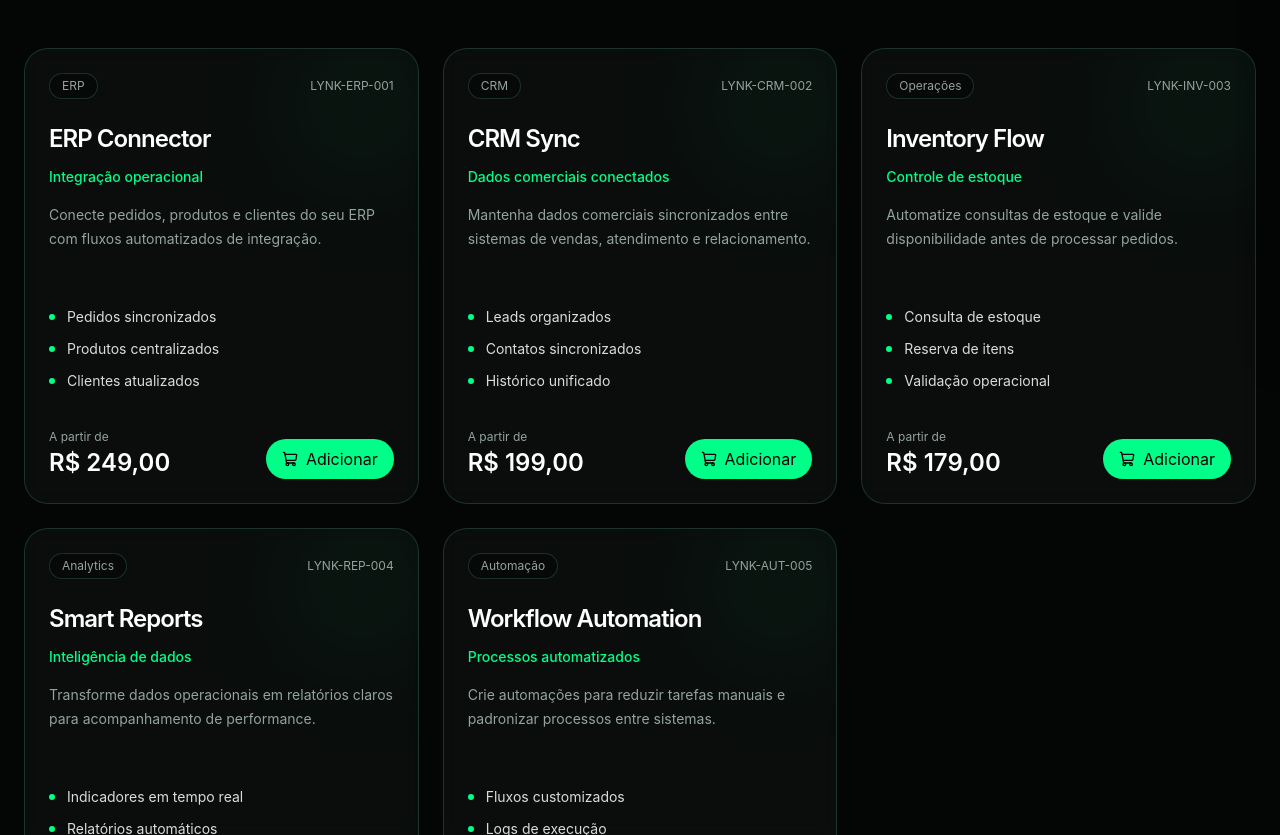
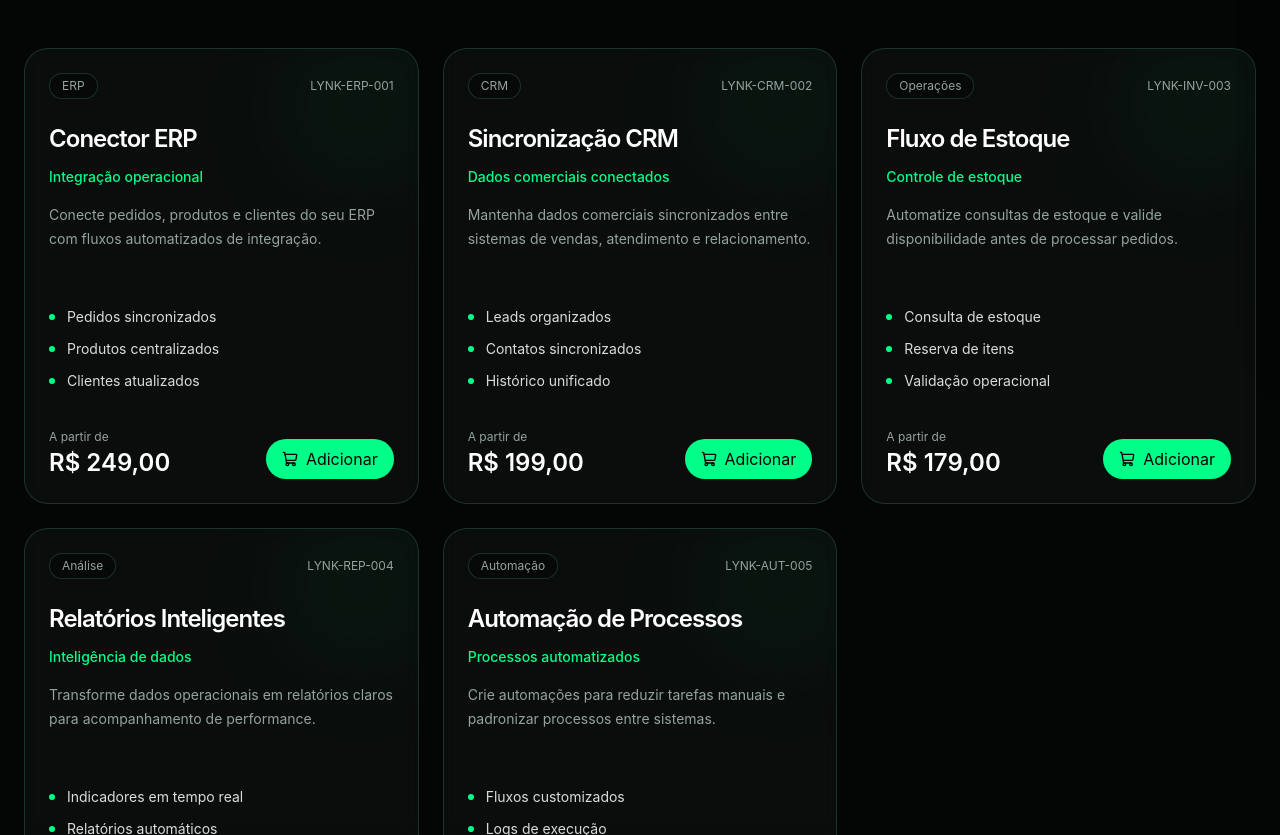
Before and after one commit to cguilhermear/lynk, a React (Vite) app: page /marketplace in a window 1280 px wide. Shown: the part 460-1295 px from the top of the page. Built offline with nearby package versions, Linux system fonts and the light colour scheme.

Commit message:
Update connector content to pt-BR

```diff
--- a/src/data/products.ts
+++ b/src/data/products.ts
@@ -3,7 +3,7 @@ import type { Product } from '../types/product'
 export const products: Product[] = [
   {
     id: 1,
-    name: 'ERP Connector',
+    name: 'Conector ERP',
     category: 'ERP',
     description:
       'Conecte pedidos, produtos e clientes do seu ERP com fluxos automatizados de integração.',
@@ -14,7 +14,7 @@ export const products: Product[] = [
   },
   {
     id: 2,
-    name: 'CRM Sync',
+    name: 'Sincronização CRM',
     category: 'CRM',
     description:
       'Mantenha dados comerciais sincronizados entre sistemas de vendas, atendimento e relacionamento.',
@@ -25,7 +25,7 @@ export const products: Product[] = [
   },
   {
     id: 3,
-    name: 'Inventory Flow',
+    name: 'Fluxo de Estoque',
     category: 'Operações',
     description:
       'Automatize consultas de estoque e valide disponibilidade antes de processar pedidos.',
@@ -36,8 +36,8 @@ export const products: Product[] = [
   },
   {
     id: 4,
-    name: 'Smart Reports',
-    category: 'Analytics',
+    name: 'Relatórios Inteligentes',
+    category: 'Análise',
     description:
       'Transforme dados operacionais em relatórios claros para acompanhamento de performance.',
     price: 229,
@@ -47,7 +47,7 @@ export const products: Product[] = [
   },
   {
     id: 5,
-    name: 'Workflow Automation',
+    name: 'Automação de Processos',
     category: 'Automação',
     description:
       'Crie automações para reduzir tarefas manuais e padronizar processos entre sistemas.',
--- a/src/types/product.ts
+++ b/src/types/product.ts
@@ -2,7 +2,7 @@ export type ProductCategory =
   | 'ERP'
   | 'CRM'
   | 'Automação'
-  | 'Analytics'
+  | 'Análise'
   | 'Operações'
 
 export type Product = {
```
